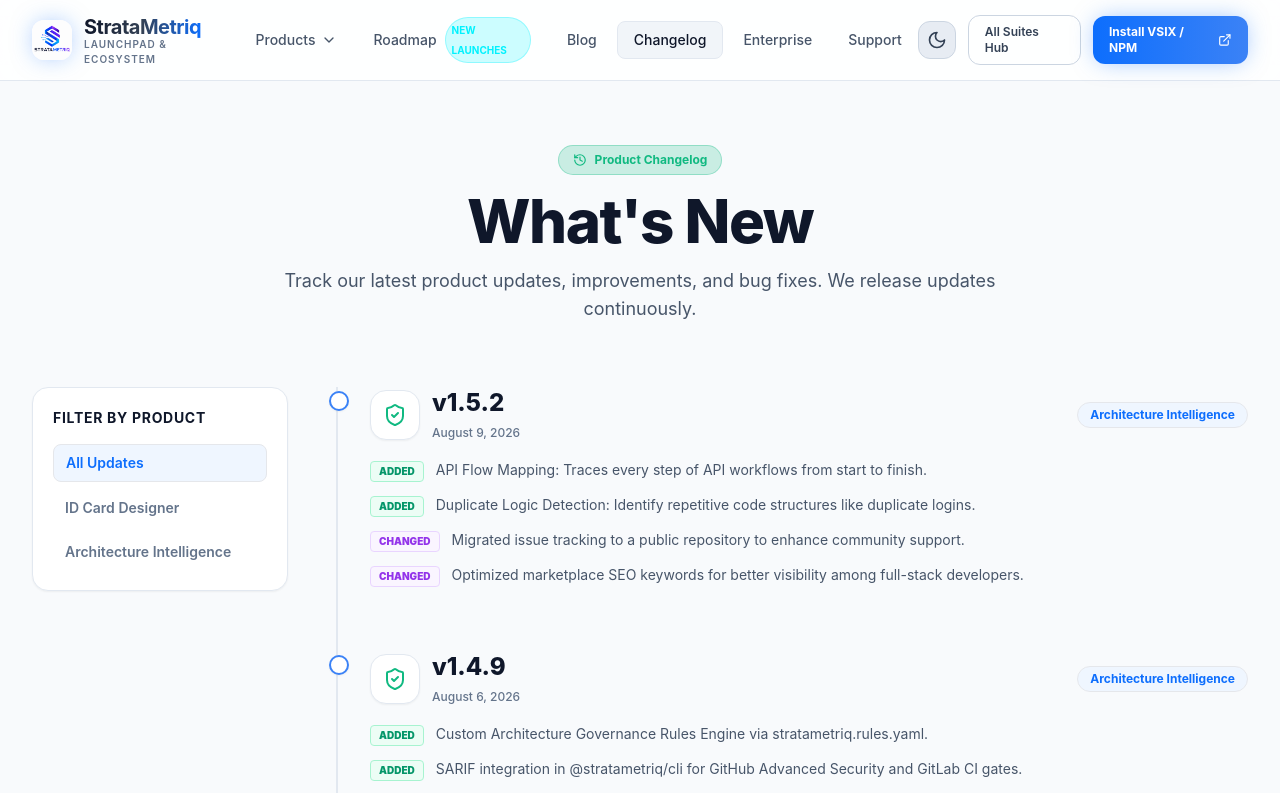
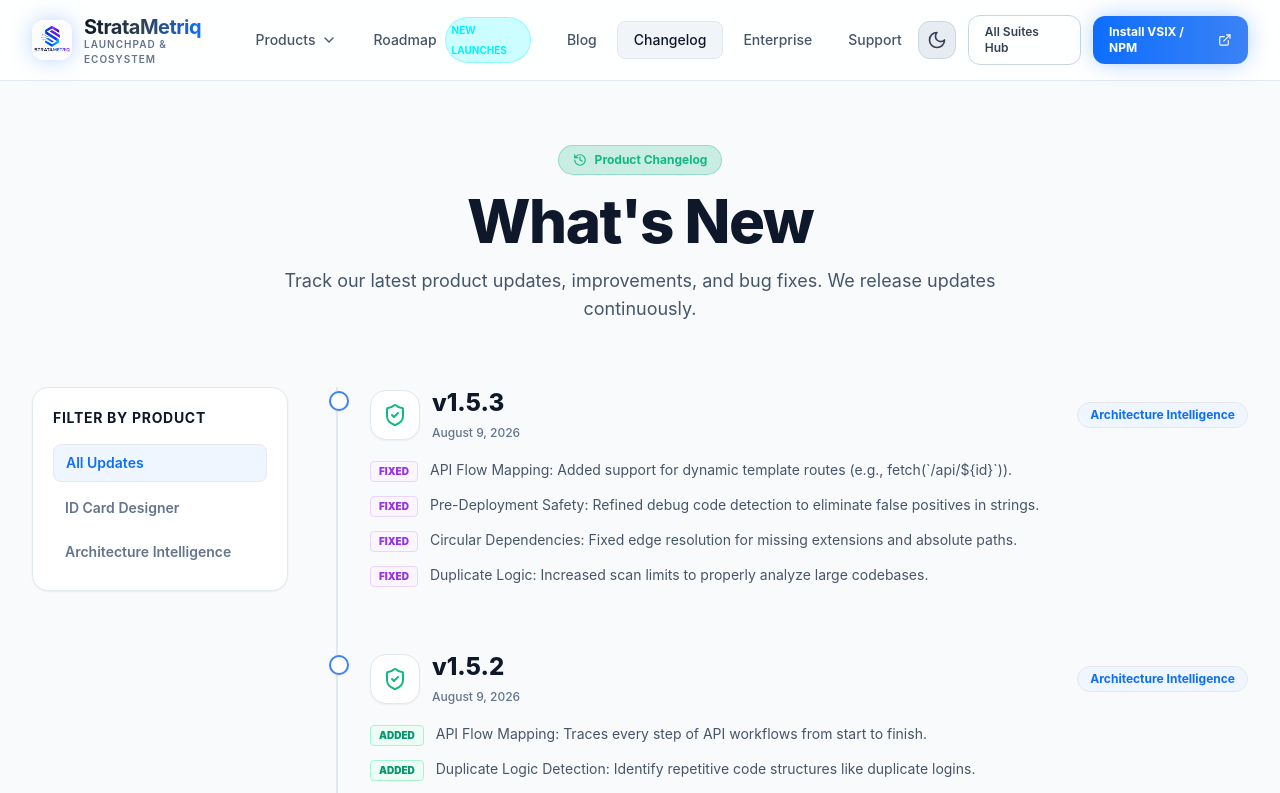
Before and after one commit to aabid-wani/stratametriq-website, a Next.js app: page /changelog in a window 1280 px wide. Shown: the top 793 px of the page. Built offline with nearby package versions, Linux system fonts and the light colour scheme.

Commit message:
feat: create product changelog page with filtering capabilities

```diff
--- a/src/app/changelog/page.tsx
+++ b/src/app/changelog/page.tsx
@@ -7,6 +7,18 @@
   const [filter, setFilter] = useState("All");
 
   const changelogData = [
+    {
+      version: "v1.5.3",
+      date: "August 9, 2026",
+      product: "Architecture Intelligence",
+      icon: <ShieldCheck className="w-6 h-6 text-neon-emerald" />,
+      features: [
+        { type: "Fixed", text: "API Flow Mapping: Added support for dynamic template routes (e.g., fetch(`/api/${id}`))." },
+        { type: "Fixed", text: "Pre-Deployment Safety: Refined debug code detection to eliminate false positives in strings." },
+        { type: "Fixed", text: "Circular Dependencies: Fixed edge resolution for missing extensions and absolute paths." },
+        { type: "Fixed", text: "Duplicate Logic: Increased scan limits to properly analyze large codebases." }
+      ]
+    },
     {
       version: "v1.5.2",
       date: "August 9, 2026",
```
